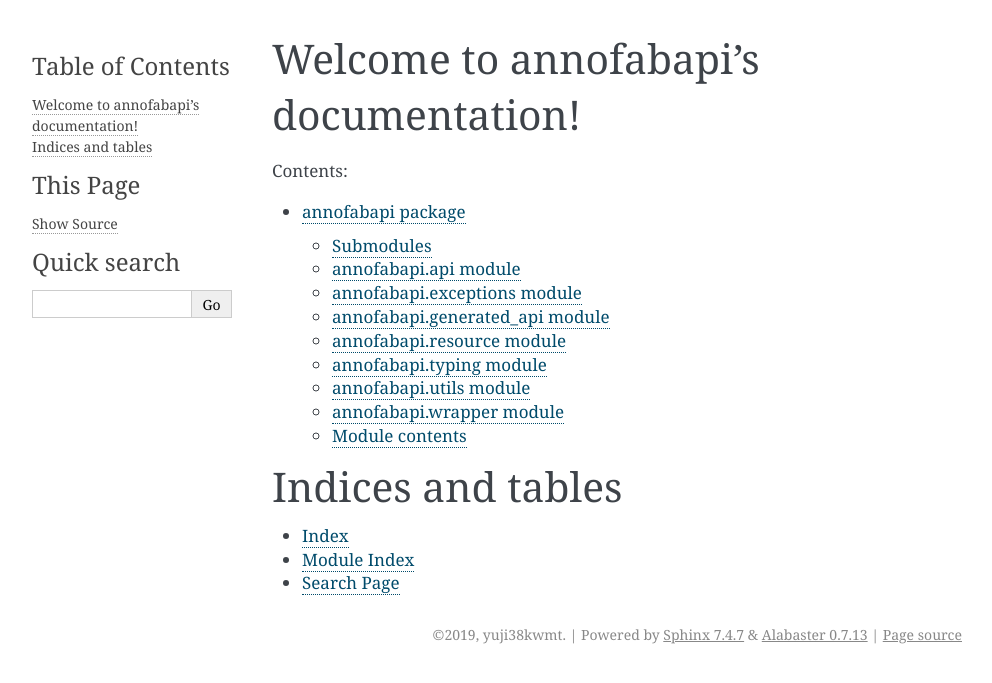
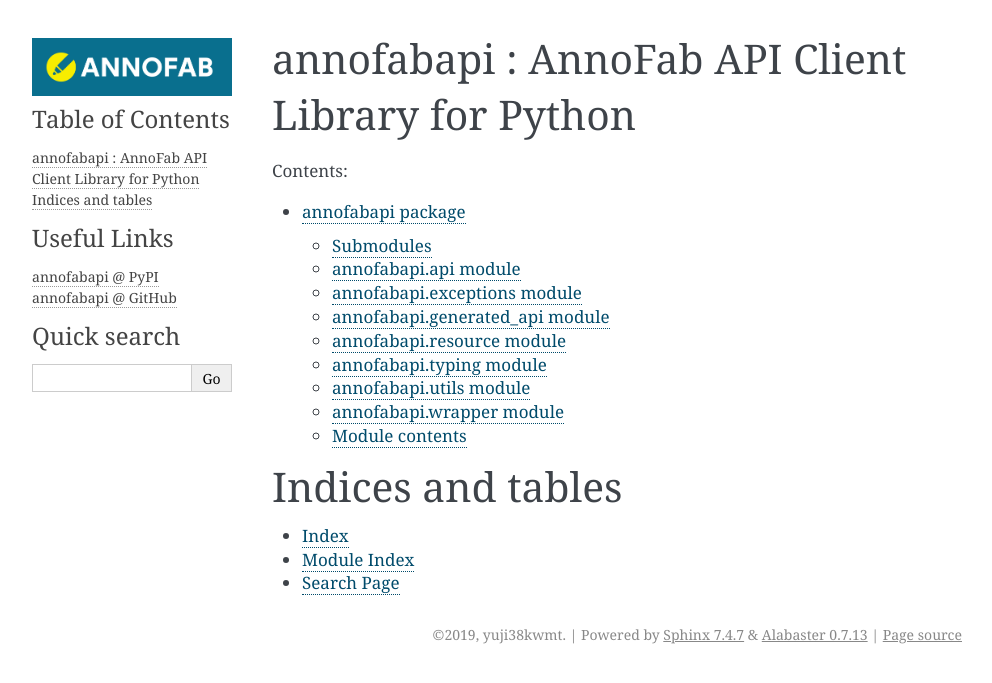
Before and after one commit to kurusugawa-computer/annofab-api-python-client, a Sphinx documentation site: the page built from docs/index.rst, in a window 1280 px wide. Shown: the top 683 px of the page, without its empty margins (148-1140 px from the left). Built offline with Sphinx 7.4.7, drawn with Linux system fonts in a browser that asks for light colours.

Commit message:
ドキュメントの修正

```diff
--- /dev/null
+++ b/docs/_templates/links.html
@@ -0,0 +1,5 @@
+<h3>Useful Links</h3>
+<ul>
+  <li><a href="https://pypi.org/project/annofabapi/">annofabapi @ PyPI</a></li>
+  <li><a href="https://github.com/kurusugawa-computer/annofab-api-python-client">annofabapi @ GitHub</a></li>
+</ul>
--- a/docs/conf.py
+++ b/docs/conf.py
@@ -97,6 +97,18 @@
 # html_sidebars = {}
 
 
+html_sidebars = {
+    '**': ['localtoc.html', 'relations.html', 'links.html','searchbox.html']
+}
+
+html_copy_source=True
+
+html_show_sourcelink=True
+
+html_logo = "img/logo_landscape.png"
+
+html_favicon = "img/favicon.ico"
+
 # -- Options for HTMLHelp output ---------------------------------------------
 
 # Output file base name for HTML help builder.
--- a/docs/index.rst
+++ b/docs/index.rst
@@ -3,8 +3,8 @@
    You can adapt this file completely to your liking, but it should at least
    contain the root `toctree` directive.
 
-Welcome to annofabapi's documentation!
-======================================
+annofabapi : AnnoFab API Client Library for Python
+==================================================
 
 .. toctree::
    :maxdepth: 2
```
Also changed, not shown: docs/img/favicon.ico (added), docs/img/logo_landscape.png (added), 1 other file.
